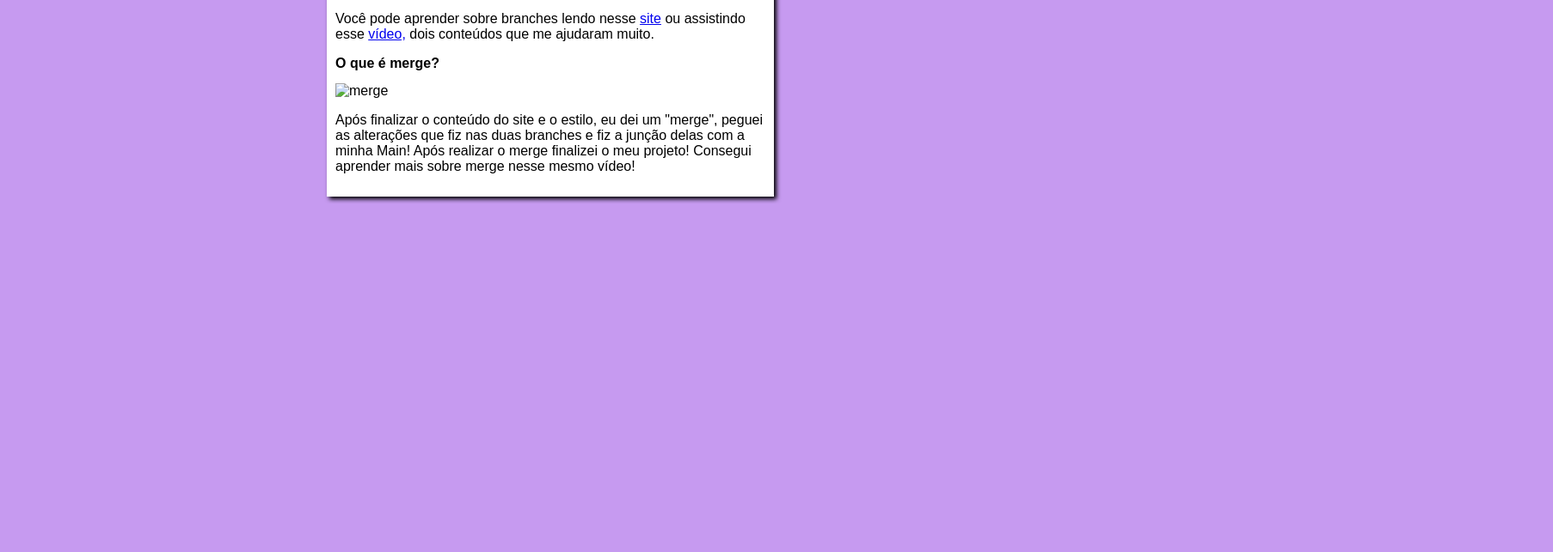
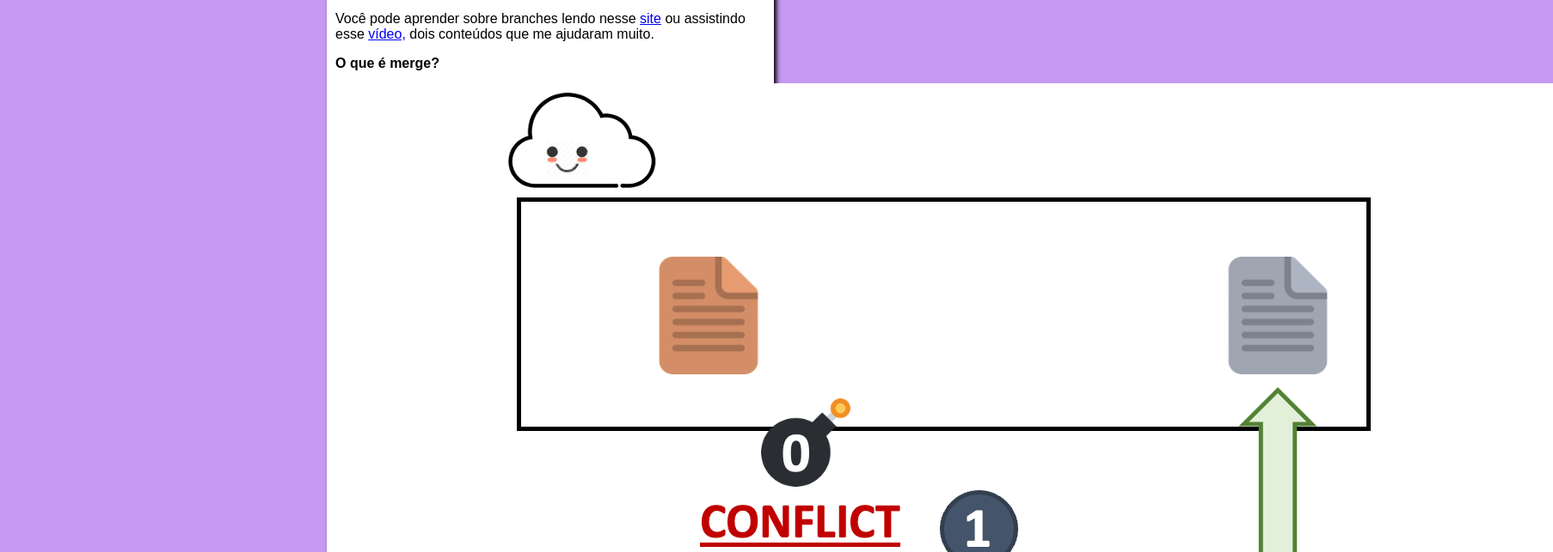
Before and after one commit to jessicapersio/projeto-site, a plain HTML site: page index.html in a window 1280 px wide. Shown: the part 569-1212 px from the top of the page at 86% size, 1806 px wide, since content can reach past the window. Before the commit the page ends 806 px from the top, so only its background shows below. Drawn offline with Linux system fonts and the light colour scheme.

Commit message:
fix: erro na nomeclatura das pastas

```diff
--- a/index.html
+++ b/index.html
@@ -24,7 +24,7 @@
         </article>
         <article>
             <h2> O que é merge?</h2>
-            <img src="imagens/merge.jpeg" alt="merge">
+            <img src="imagens/merge.png" alt="merge">
             <p> Após finalizar o conteúdo do site e o estilo, eu dei um "merge", peguei as alterações que fiz nas duas branches e fiz a junção delas
                 com a minha Main! Após realizar o merge finalizei o meu projeto!
                 Consegui aprender mais sobre merge nesse mesmo <a href="https://www.youtube.com/live/xAOBQtSVI_k?si=Qmf9sW0z1VuXBmXD"></a>vídeo</a>!
```
